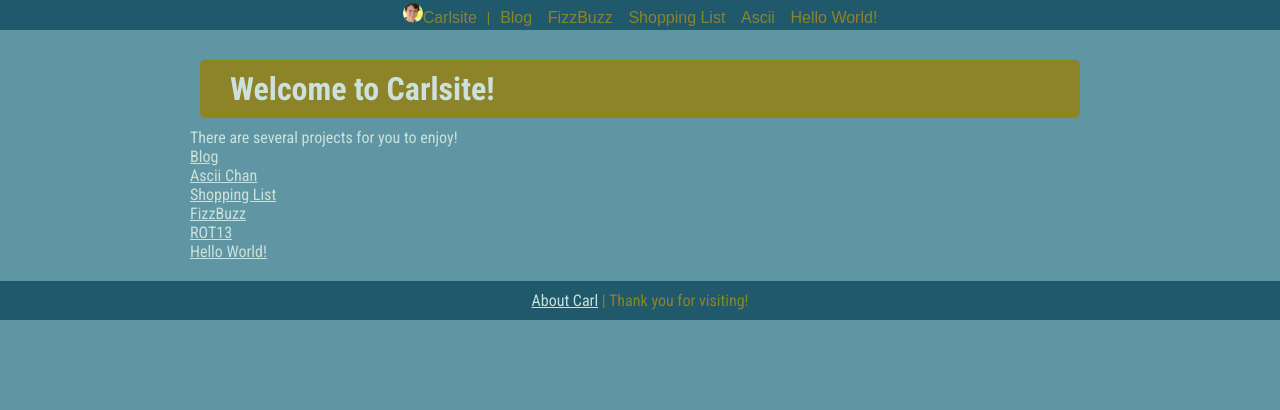
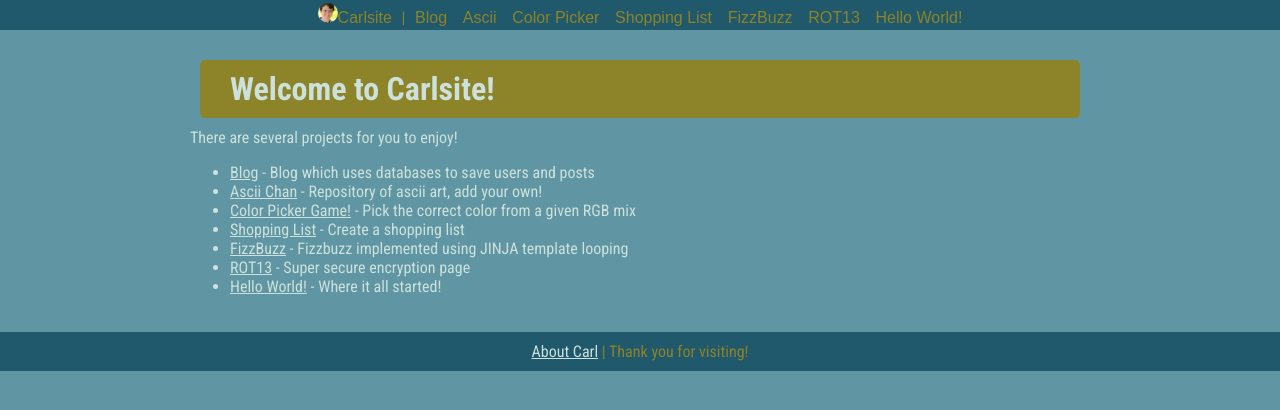
Before and after one commit to carl12/Carlsite, a Python web app: template templates/frontPage.html in a window 1280 px wide. Shown: the top 410 px of the page. Run offline with Jinja, Linux system fonts and the light colour scheme; the template is opened without the code that fills it, so the values that code supplies are empty.

Commit message:
Add description to links, fix topbar links

```diff
--- a/templates/base.html
+++ b/templates/base.html
@@ -13,15 +13,14 @@
       </button></form>
        {% block route %}{% endblock %} |
       <form class="topForm" action="/blog"><button class="topA">Blog</button></form>
+      <form class="topForm" action="/ascii"><button class="topA">Ascii</button></form>
+      <form class="topForm" action="/colorpicker"><button class="topA">Color Picker</button></form>
+      <form class="topForm" action="/shoppinglist"><button class="topA">Shopping List</button></form>
       <form class="topForm" action="/fizzbuzz"><button class="topA">FizzBuzz</button></form>
-      <form class="topForm" action="/shoppinglist"><button class="topA">Shopping List</button></form>
-      <form class="topForm" action="/ascii"><button class="topA">Ascii</button></form>
+      <form class="topForm" action="/rot13"><button class="topA">ROT13</button></form>
       <form class="topForm" action="/helloworld"><button class="topA" >Hello World!</button></form>
-<!--       <a class="topA" href="/blog">Blog</a>
-      <a class="topA" href="/fizzbuzz">Fizzbuzz</a>
-      <a class="topA" href="/shoppinglist">Shopping List</a>
-      <a class="topA" href="/ascii">Ascii</a>
-      <a class="topA" href="/helloworld">Hello World!</a> -->
+
+
   	</div>
   	<div class="content">
     <h1 class="mainHead">{% block heading%}{% endblock %}</h1>
--- a/templates/frontPage.html
+++ b/templates/frontPage.html
@@ -12,11 +12,16 @@
 	Welcome to Carlsite!
 	{% endblock %}
 	{% block content %}
+
 	<div> There are several projects for you to enjoy!</div>
-	<div><a href="/blog">Blog</a></div>
-	<div><a href="/ascii">Ascii Chan</a></div>
-	<div><a href="/shoppinglist">Shopping List</a></div>
-	<div><a href="/fizzbuzz">FizzBuzz</a></div>
-	<div><a href="/rot13">ROT13</a></div>
-	<div><a href="/helloworld">Hello World!</a></div>
+	<ul>
+		<li><a href="/blog">Blog</a> - Blog which uses databases to save users and posts</li>
+	<li><a href="/ascii">Ascii Chan</a> - Repository of ascii art, add your own!</li>
+	<li><a href="/colorPicker">Color Picker Game!</a> - Pick the correct color from a given RGB mix</li>
+	<li><a href="/shoppinglist">Shopping List</a> - Create a shopping list</li>
+	<li><a href="/fizzbuzz">FizzBuzz</a> - Fizzbuzz implemented using JINJA template looping</li>
+	<li><a href="/rot13">ROT13</a> - Super secure encryption page</li>
+	<li><a href="/helloworld">Hello World!</a> - Where it all started!</li>
+	</ul>
+
 	{% endblock %}
--- a/templates/rot13.html
+++ b/templates/rot13.html
@@ -1,5 +1,5 @@
 {% extends 'base.html' %}
-{% block path %}
+{% block route %}
  	> <form class="topForm" action="/rot13"><button class="topA">ROT13</button></form>
 {% endblock %}
 {% block title %}
@@ -11,8 +11,9 @@ ROT13
 
 {% block content %}
 <p2>Enter rot13 below</p2>
+</br>
 <form method="post">
-  <textarea name="text">{{message}}</textarea>
+  <textarea style="height:200px;width: 400px;" name="text">{{message}}</textarea>
   <br />
   <input type="submit"/>
 </form>
```
